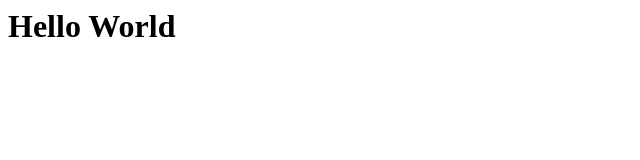
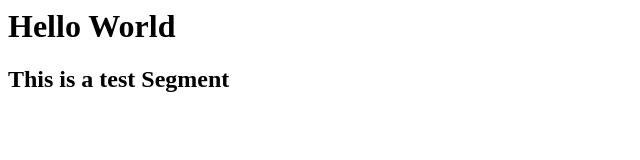
Before and after one commit to gurjeetartworld/hello-world, a plain HTML site: page index.html in a window 1280 px wide. Shown: the whole page, without its empty margins (0-640 px from the left). Drawn offline with Linux system fonts and the light colour scheme.

Commit message:
update index.html

```diff
--- a/index.html
+++ b/index.html
@@ -1 +1,2 @@
 <h1>Hello World</h1>
+<h2>This is a test Segment</h2>
```
